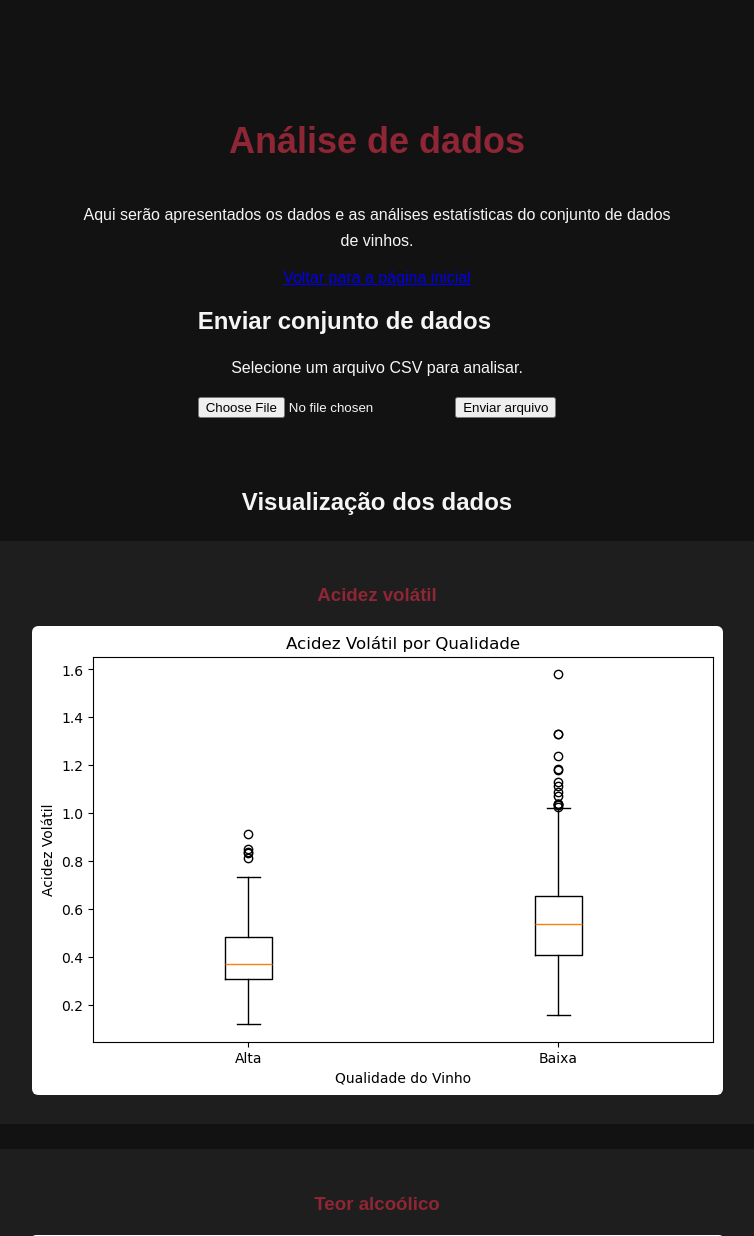
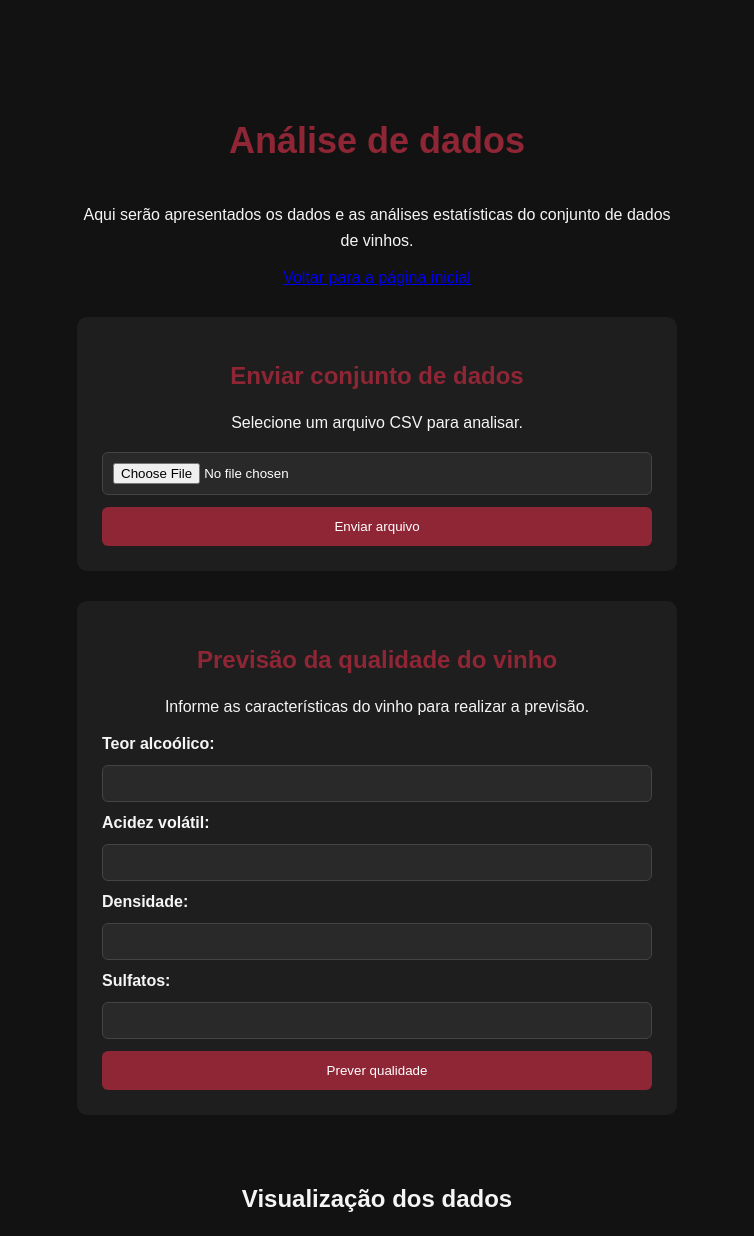
Before and after one commit to BernardoGottems/Trabalho_Topicos_SoftwareA1, a Flask app: page /analise in a window 1280 px wide. Shown: the top 1236 px of the page, without its empty margins (263-1017 px from the left). Run offline with Flask 3, Linux system fonts and the light colour scheme; parts of the project's set-up code (start-up, migrations or seed data) failed here and were passed over.

Commit message:
Finalização do backend flask e interface de previsão

```diff
--- a/app.py
+++ b/app.py
@@ -1,7 +1,10 @@
 import os
+
 import pandas as pd
 from flask import Flask, render_template, request
 from werkzeug.utils import secure_filename
+
+from modelo import prever_qualidade
 
 
 app = Flask(__name__)
@@ -15,6 +18,33 @@ def index():
 @app.route('/analise')
 def analise():
     return render_template('analise.html')
+
+@app.route('/resultados')
+def resultados():
+    return render_template('resultados.html')
+
+@app.route('/prever', methods=['POST'])
+def prever():
+    try:
+        alcohol = float(request.form['alcohol'])
+        volatile_acidity = float(request.form['volatile_acidity'])
+        density = float(request.form['density'])
+        sulphates = float(request.form['sulphates'])
+
+    except (ValueError, KeyError):
+        return render_template(
+            'resultados.html',
+            mensagem='Erro: preencha todos os campos com valores numéricos válidos.'
+        )
+
+    resultado = prever_qualidade(
+        alcohol,
+        volatile_acidity,
+        density,
+        sulphates
+    )
+
+    return render_template('resultados.html', resultado=resultado)
 
 @app.route('/upload', methods=['POST'])
 def upload():
--- a/static/style.css
+++ b/static/style.css
@@ -66,3 +66,63 @@ nav a:hover {
     height: auto;
     border-radius: 6px;
 }
+
+.upload,
+.previsao {
+    width: 100%;
+    max-width: 600px;
+    box-sizing: border-box;
+    background-color: #1e1e1e;
+    padding: 25px;
+    margin-top: 30px;
+    border-radius: 10px;
+}
+
+.upload h2,
+.previsao h2 {
+    color: #8f2635;
+    text-align: center;
+}
+
+form {
+    display: flex;
+    flex-direction: column;
+    gap: 12px;
+}
+
+form label {
+    font-weight: bold;
+}
+
+form input {
+    padding: 10px;
+    border: 1px solid #444;
+    border-radius: 6px;
+    background-color: #292929;
+    color: white;
+}
+
+form button {
+    background-color: #8f2635;
+    color: white;
+    border: none;
+    padding: 12px;
+    border-radius: 6px;
+    cursor: pointer;
+    transition: background-color 0.3s;
+}
+
+form button:hover {
+    background-color: #641a26;
+}
+
+.mensagem {
+    color: #ff7777;
+    font-weight: bold;
+}
+
+.resultado {
+    color: #8f2635;
+    font-size: 28px;
+    font-weight: bold;
+}
--- a/templates/analise.html
+++ b/templates/analise.html
@@ -23,12 +23,40 @@
 
         <form action="/upload" method="POST" enctype="multipart/form-data">
             <input type="file" name="arquivo" accept=".csv" required>
-
             <button type="submit">Enviar arquivo</button>
         </form>
+
         {% if mensagem %}
             <p class="mensagem">{{ mensagem }}</p>
         {% endif %}
+    </section>
+
+    <section class="previsao" id="previsao">
+        <h2>Previsão da qualidade do vinho</h2>
+
+        <p>Informe as características do vinho para realizar a previsão.</p>
+
+        <form action="/prever" method="POST">
+
+            <label for="alcohol">Teor alcoólico:</label>
+            <input type="number" id="alcohol" name="alcohol"
+                step="any" required>
+
+            <label for="volatile_acidity">Acidez volátil:</label>
+            <input type="number" id="volatile_acidity" name="volatile_acidity"
+                step="any" required>
+
+            <label for="density">Densidade:</label>
+            <input type="number" id="density" name="density"
+                step="any" required>
+
+            <label for="sulphates">Sulfatos:</label>
+            <input type="number" id="sulphates" name="sulphates"
+                step="any" required>
+
+            <button type="submit">Prever qualidade</button>
+
+        </form>
     </section>
 
     <section class="graficos">
--- a/templates/index.html
+++ b/templates/index.html
@@ -12,7 +12,7 @@
     </p>
     <nav>
         <a href="/analise">Análise dos dados</a>
-        <a href="/previsao">Previsão de qualidade</a>
+        <a href="/analise#previsao">Previsão de qualidade</a>
     </nav>
 
 </body>
```
Also changed, not shown: templates/resultados.html (added, +29 -0 lines).
